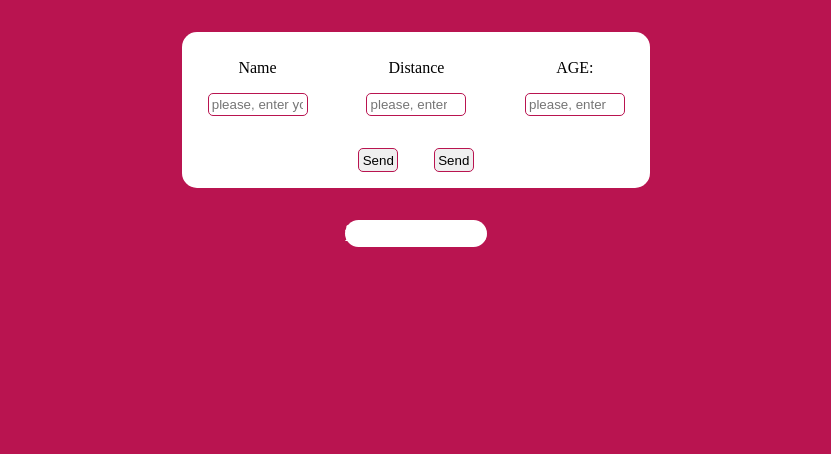
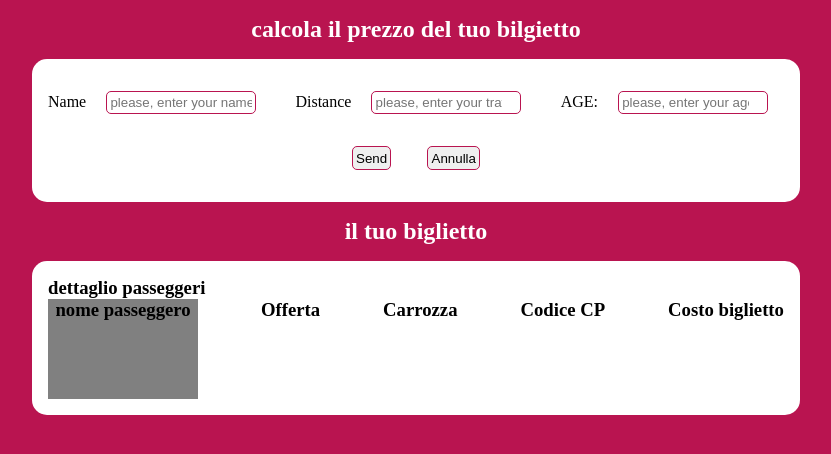
Before and after one commit to Pis4ni/js-biglietto-treno-form, a plain HTML site: page index.html in a window 1280 px wide. Shown: the whole page, without its empty margins (224-1055 px from the left). Drawn offline with Linux system fonts and the light colour scheme.

Commit message:
add: main section

```diff
--- a/css/style.css
+++ b/css/style.css
@@ -12,7 +12,7 @@ h2{
     color: #fff;
 }
 .container{
-    max-width: 500px;
+    max-width: 800px;
     margin: 0 auto;
     padding: 1rem;
     display: flex;
@@ -23,18 +23,36 @@ h2{
 .formbox{
     background-color: #fff;
     border-radius: 15px;
+    margin: 1rem 0;
+    padding: 1rem;
+    width: 100%;
+}
+
+.text-center{
     text-align: center;
-    margin: 1rem 0;
 }
 .upper{
     display: flex;
     text-align: center;
+    justify-content:space-between ;
+    flex-wrap: wrap;
 
 }
 input{
     border: #b91450 1px solid;
     border-radius: 5px;
     margin: 1rem;
-    max-width: 100px;
+    max-width: 150px;
     padding: .2rem;
 }
+.greyName{
+    width: 150px;
+    height: 100px;
+    background-color: #808080;
+}
+.tiketPrew{
+    display: flex;
+    text-align: center;
+    justify-content:space-between ;
+    flex-wrap: wrap;
+}
--- a/index.html
+++ b/index.html
@@ -13,16 +13,16 @@
 </head>
 <body>
     <main id="main">
-        <!-- section ticket inputs -->
+        <!-- div ticket inputs -->
         <div class="container">
-            <section class="formbox">
+            <h2>calcola il prezzo del tuo bilgietto</h2>
+            <div class="formbox text-center">
 
-                <h2>calcola il prezzo del tuo bilgietto</h2>
                 <div class="upper">
 
                     <div class="name">
                         <label for="name">Name</label>
-                        <input type="text" for="name" placeholder="please, enter your name" id="name">
+                        <input type="text" for="name" placeholder="please, enter your name" id="nameBox">
                     </div>
                     <div class="distance">
                         <label for="userDistance">Distance</label>
@@ -37,15 +37,42 @@
                 </div>
 
                 <input type="button" value="Send" id="send_btn">
-                <input type="button" value="Send" id="send_btn">
-            </section>
-            <section class="formbox">
-                <h2>il tuo biglietto</h2>
-                <div id="display">
+                <input type="reset" value="Annulla" id="cancel_btn">
+            </div>
+            <h2>il tuo biglietto</h2>
+            <div class="formbox">
+                <h3>
+                    dettaglio passeggeri
+                </h3>
+                <div class="tiketPrew">
+                    <div class="greyName">
+                        <h3>nome passeggero</h3>
+                        <div id="nameDisplay"></div>
+                    </div>
 
+                    <div>
+                        <h3>Offerta</h3>
+                        <div id="offerDisplay"></div>
+                    </div>
+
+                    <div>
+                        <h3>Carrozza</h3>
+                        <div id="carriageDisplay"></div>
+                    </div>
+
+                    <div>
+                        <h3>Codice CP</h3>
+                        <div id="CPDisplay"></div>
+                    </div>
+
+                    <div>
+                        <h3>Costo biglietto</h3>
+                        <div id="costDisplay"></div>
+                    </div>
                 </div>
 
-            </section>
+
+            </div>
 
         </div>
     </main>
```
